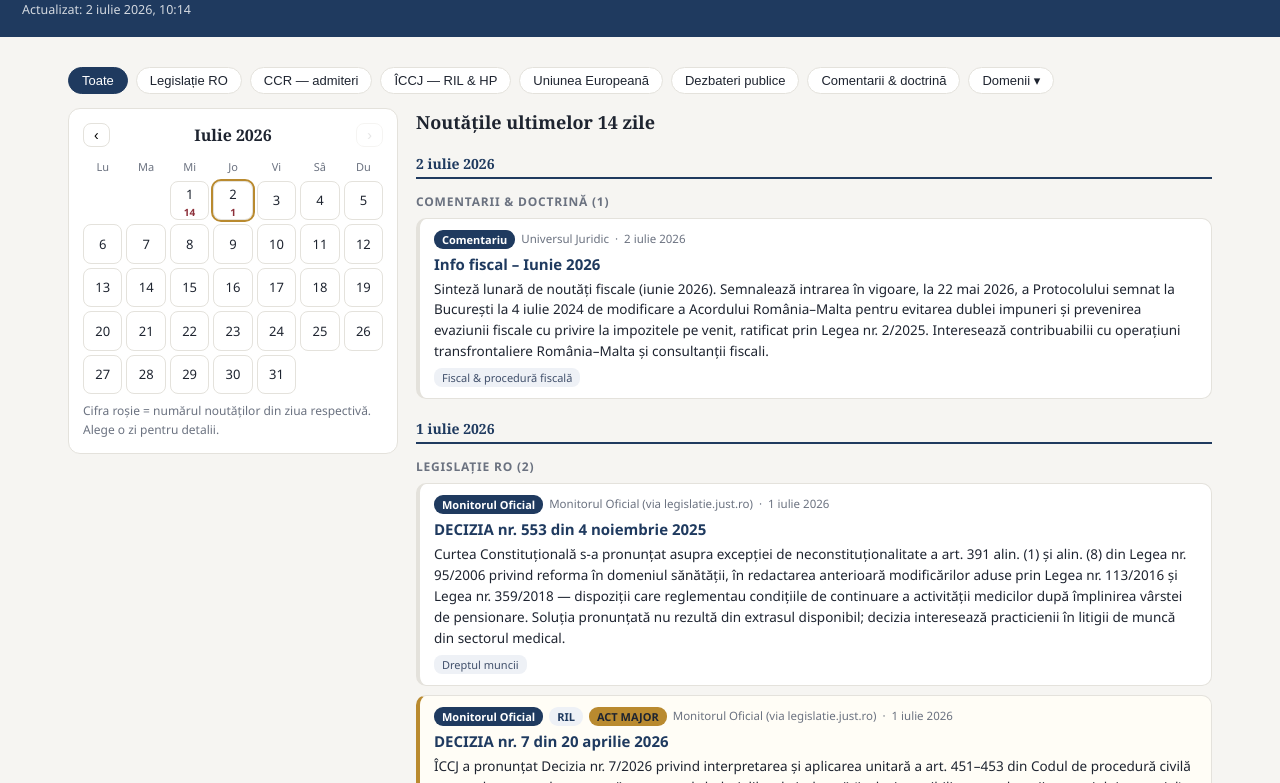
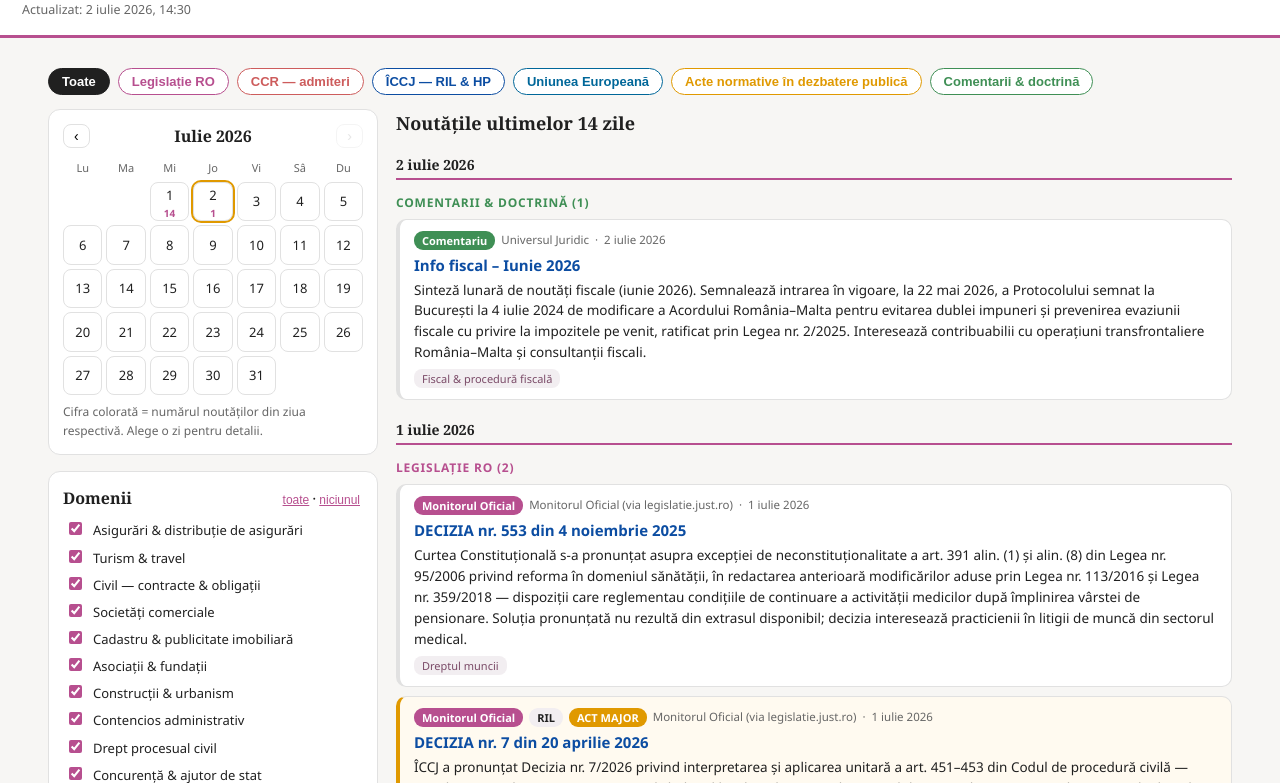
Before and after one commit to COSMINILIESCU/monitor-legislativ-date, a plain HTML site: page index.html in a window 1280 px wide. Shown: the part 69-852 px from the top of the page. Drawn offline with Linux system fonts and the light colour scheme.

Commit message:
redesign: culori PIM, butoane colorate pe categorii, domenii verticale prebifate

```diff
--- a/data/index.json
+++ b/data/index.json
@@ -1 +1 @@
-{"generatedAt": "2026-07-02T10:14:27", "months": ["2026-06", "2026-07"], "domains": [{"id": "asigurari", "label": "Asigurări & distribuție de asigurări"}, {"id": "travel", "label": "Turism & travel"}, {"id": "civil-contracte", "label": "Civil — contracte & obligații"}, {"id": "societati", "label": "Societăți comerciale"}, {"id": "cadastru", "label": "Cadastru & publicitate imobiliară"}, {"id": "asociatii-fundatii", "label": "Asociații & fundații"}, {"id": "constructii", "label": "Construcții & urbanism"}, {"id": "contencios-administrativ", "label": "Contencios administrativ"}, {"id": "procesual-civil", "label": "Drept procesual civil"}, {"id": "concurenta", "label": "Concurență & ajutor de stat"}, {"id": "fuziuni-achizitii", "label": "Fuziuni & achiziții (M&A)"}, {"id": "munca", "label": "Dreptul muncii"}, {"id": "proprietate-intelectuala", "label": "Proprietate intelectuală"}, {"id": "tehnologie", "label": "Tehnologie, cloud & AI"}, {"id": "profesia-avocat", "label": "Profesia de avocat"}, {"id": "fiscal", "label": "Fiscal & procedură fiscală"}, {"id": "achizitii-publice", "label": "Achiziții publice"}, {"id": "insolventa", "label": "Insolvență & restructurare"}], "retentionMonths": 12}
+{"generatedAt": "2026-07-02T14:30:25", "months": ["2026-06", "2026-07"], "domains": [{"id": "asigurari", "label": "Asigurări & distribuție de asigurări"}, {"id": "travel", "label": "Turism & travel"}, {"id": "civil-contracte", "label": "Civil — contracte & obligații"}, {"id": "societati", "label": "Societăți comerciale"}, {"id": "cadastru", "label": "Cadastru & publicitate imobiliară"}, {"id": "asociatii-fundatii", "label": "Asociații & fundații"}, {"id": "constructii", "label": "Construcții & urbanism"}, {"id": "contencios-administrativ", "label": "Contencios administrativ"}, {"id": "procesual-civil", "label": "Drept procesual civil"}, {"id": "concurenta", "label": "Concurență & ajutor de stat"}, {"id": "fuziuni-achizitii", "label": "Fuziuni & achiziții (M&A)"}, {"id": "munca", "label": "Dreptul muncii"}, {"id": "proprietate-intelectuala", "label": "Proprietate intelectuală"}, {"id": "tehnologie", "label": "Tehnologie, cloud & AI"}, {"id": "profesia-avocat", "label": "Profesia de avocat"}, {"id": "fiscal", "label": "Fiscal & procedură fiscală"}, {"id": "achizitii-publice", "label": "Achiziții publice"}, {"id": "insolventa", "label": "Insolvență & restructurare"}], "retentionMonths": 12}
--- a/index.html
+++ b/index.html
@@ -3,42 +3,43 @@
 <head>
 <meta charset="utf-8">
 <meta name="viewport" content="width=device-width, initial-scale=1">
-<!-- data-base: gol => "data/" relativ (Cloudflare/GitHub Pages). Pentru artefact claude.ai
+<!-- data-base: gol => "data/" relativ (GitHub/Cloudflare Pages). Pentru artefact claude.ai
      se setează URL-ul absolut al datelor publicate (raw.githubusercontent.com/...). -->
 <meta name="data-base" content="">
 <title>Monitor Legislativ</title>
 <style>
+  /* Paletă preluată de pe pimasociates.ro: magenta #b74f8f, gri #202020/#666, auriu #e09900 */
   :root{
-    --bg:#f6f5f2; --panel:#ffffff; --ink:#1e2430; --muted:#6b7280; --line:#e4e2dc;
-    --navy:#1f3a5f; --accent:#8c2f39; --gold:#b98a2f; --chip:#eef1f6; --chip-on:#1f3a5f;
+    --bg:#f7f6f4; --panel:#ffffff; --ink:#202020; --muted:#666666; --line:#e1e1e1;
+    --brand:#b74f8f; --gold:#e09900; --chip:#f2eef1;
+    --c-MO:#b74f8f; --c-CCR:#cd5c5c; --c-ICCJ:#0c4da2; --c-UE:#006799;
+    --c-dezbatere:#e09900; --c-comentariu:#3f8f55;
   }
+  .g-MO{--g:var(--c-MO)} .g-CCR{--g:var(--c-CCR)} .g-ICCJ{--g:var(--c-ICCJ)}
+  .g-UE{--g:var(--c-UE)} .g-dezbatere{--g:var(--c-dezbatere)} .g-comentariu{--g:var(--c-comentariu)}
   *{box-sizing:border-box}
   body{margin:0;background:var(--bg);color:var(--ink);
        font:15px/1.55 "Segoe UI",system-ui,-apple-system,sans-serif}
-  a{color:var(--navy)}
-  header{background:var(--navy);color:#fff;padding:18px 22px}
-  header h1{margin:0;font:600 22px/1.2 Georgia,"Times New Roman",serif;letter-spacing:.3px}
-  header .sub{opacity:.85;font-size:13px;margin-top:4px}
-  #updated{font-size:12.5px;opacity:.8}
-  #newbadge{display:none;margin-left:10px;background:var(--gold);color:#1e2430;
+  a{color:var(--c-ICCJ)}
+  header{background:var(--panel);border-bottom:3px solid var(--brand);padding:16px 22px}
+  header h1{margin:0;font:600 22px/1.2 Georgia,"Times New Roman",serif;
+            letter-spacing:.3px;color:var(--ink)}
+  header h1 .pim{color:var(--brand)}
+  header .sub{color:var(--muted);font-size:13px;margin-top:4px}
+  #updated{font-size:12.5px;color:var(--muted);margin-top:2px}
+  #newbadge{display:none;margin-left:10px;background:var(--gold);color:#fff;
             border-radius:12px;padding:2px 10px;font-size:12px;font-weight:600}
-  .wrap{max-width:1180px;margin:0 auto;padding:16px 18px 40px}
-  /* filtre */
+  .wrap{max-width:1220px;margin:0 auto;padding:16px 18px 40px}
+  /* filtre pe categorii */
   .filters{display:flex;flex-wrap:wrap;gap:8px;align-items:center;margin:14px 0}
-  .fbtn{border:1px solid var(--line);background:var(--panel);border-radius:16px;
-        padding:5px 13px;font-size:13px;cursor:pointer;color:var(--ink)}
-  .fbtn.on{background:var(--chip-on);border-color:var(--chip-on);color:#fff}
-  #domwrap{position:relative}
-  #dompanel{display:none;position:absolute;z-index:30;top:36px;left:0;background:var(--panel);
-            border:1px solid var(--line);border-radius:10px;box-shadow:0 8px 24px rgba(0,0,0,.12);
-            padding:12px;width:340px;max-height:340px;overflow:auto}
-  #dompanel label{display:flex;gap:8px;align-items:flex-start;padding:4px 2px;font-size:13.5px;cursor:pointer}
-  #dompanel .actions{display:flex;gap:10px;margin-top:8px;border-top:1px solid var(--line);padding-top:8px}
-  #dompanel .actions button{font-size:12.5px;border:none;background:none;color:var(--navy);
-                            cursor:pointer;text-decoration:underline;padding:0}
+  .fbtn{border:1.5px solid var(--line);background:var(--panel);border-radius:16px;
+        padding:5px 13px;font-size:13px;cursor:pointer;color:var(--ink);font-weight:600}
+  .fbtn.on{background:var(--ink);border-color:var(--ink);color:#fff}
+  .fbtn.gc{border-color:var(--g);color:var(--g)}
+  .fbtn.gc.on{background:var(--g);border-color:var(--g);color:#fff}
   /* layout */
   .cols{display:grid;grid-template-columns:330px 1fr;gap:18px}
-  @media(max-width:840px){.cols{grid-template-columns:1fr}}
+  @media(max-width:860px){.cols{grid-template-columns:1fr}}
   .panel{background:var(--panel);border:1px solid var(--line);border-radius:12px;padding:14px}
   /* calendar */
   .calhead{display:flex;justify-content:space-between;align-items:center;margin-bottom:8px}
@@ -50,47 +51,57 @@
   .dow{font-size:11px;color:var(--muted);text-align:center;padding:2px 0}
   .day{position:relative;aspect-ratio:1;border:1px solid transparent;border-radius:8px;
        display:flex;flex-direction:column;align-items:center;justify-content:center;
-       font-size:13px;cursor:default;color:#9aa0aa}
+       font-size:13px;cursor:default;color:#b5b0ad}
   .day.in{color:var(--ink);cursor:pointer;border-color:var(--line);background:#fff}
-  .day.in:hover{border-color:var(--navy)}
+  .day.in:hover{border-color:var(--brand)}
   .day.today{outline:2px solid var(--gold)}
-  .day.sel{background:var(--navy);color:#fff}
-  .day .n{font-size:10px;line-height:1;margin-top:2px;color:var(--accent);font-weight:700}
-  .day.sel .n{color:#ffd98a}
+  .day.sel{background:var(--brand);color:#fff}
+  .day .n{font-size:10px;line-height:1;margin-top:2px;color:var(--brand);font-weight:700}
+  .day.sel .n{color:#ffe2b8}
   .caltip{font-size:12px;color:var(--muted);margin-top:8px}
+  /* panoul de domenii (stânga, sub calendar) */
+  #dompanelL{margin-top:16px}
+  .domhead{display:flex;justify-content:space-between;align-items:center;margin-bottom:6px}
+  .domhead b{font-family:Georgia,serif;font-size:16px}
+  .domhead .actions button{font-size:12px;border:none;background:none;color:var(--brand);
+                           cursor:pointer;text-decoration:underline;padding:0 3px}
+  #domlist label{display:flex;gap:8px;align-items:flex-start;padding:3.5px 2px;
+                 font-size:13px;cursor:pointer;color:var(--ink)}
+  #domlist input{accent-color:var(--brand);margin-top:2px}
+  #domlist label.off{color:var(--muted)}
   /* listă */
   #viewtitle{font:600 18px Georgia,serif;margin:2px 0 10px}
-  #viewtitle .reset{font:13px "Segoe UI";margin-left:10px;color:var(--navy);cursor:pointer;text-decoration:underline}
-  .dayhead{font:600 14px Georgia,serif;color:var(--navy);border-bottom:2px solid var(--navy);
+  #viewtitle .reset{font:13px "Segoe UI";margin-left:10px;color:var(--brand);cursor:pointer;text-decoration:underline}
+  .dayhead{font:600 14px Georgia,serif;color:var(--ink);border-bottom:2px solid var(--brand);
            padding-bottom:4px;margin:20px 0 10px}
   .sechead{font-size:12px;font-weight:700;letter-spacing:.8px;text-transform:uppercase;
-           color:var(--muted);margin:14px 0 6px}
+           color:var(--g,var(--muted));margin:14px 0 6px}
   .card{background:var(--panel);border:1px solid var(--line);border-left:4px solid var(--line);
         border-radius:10px;padding:11px 14px;margin-bottom:9px}
-  .card.major{border-left-color:var(--gold);background:#fffdf6}
+  .card.major{border-left-color:var(--gold);background:#fffaf0}
   .meta{display:flex;flex-wrap:wrap;gap:6px;align-items:center;font-size:11.5px;color:var(--muted)}
-  .badge{background:var(--chip);border-radius:9px;padding:1px 8px;font-size:11px;font-weight:600;color:var(--navy)}
-  .badge.cat{background:var(--navy);color:#fff}
-  .badge.mj{background:var(--gold);color:#1e2430}
+  .badge{background:var(--chip);border-radius:9px;padding:1px 8px;font-size:11px;font-weight:600;color:var(--ink)}
+  .badge.cat{background:var(--g,var(--ink));color:#fff}
+  .badge.mj{background:var(--gold);color:#fff}
   .card h3{margin:5px 0 4px;font-size:15px;line-height:1.4}
   .card h3 a{text-decoration:none}
   .card h3 a:hover{text-decoration:underline}
   .sum{font-size:13.5px;margin:4px 0 2px}
   .doms{margin-top:6px;display:flex;flex-wrap:wrap;gap:5px}
-  .doms span{font-size:11px;background:var(--chip);border-radius:8px;padding:1px 8px;color:#41506b}
+  .doms span{font-size:11px;background:var(--chip);border-radius:8px;padding:1px 8px;color:#7a4a67}
   details.impact{margin-top:8px;border-top:1px dashed var(--line);padding-top:7px}
-  details.impact summary{cursor:pointer;font-size:12.5px;font-weight:700;color:var(--accent)}
+  details.impact summary{cursor:pointer;font-size:12.5px;font-weight:700;color:var(--brand)}
   details.impact p{font-size:13.5px;margin:7px 0 2px;white-space:pre-wrap}
   .empty{color:var(--muted);font-size:14px;padding:26px;text-align:center}
   #err{display:none;background:#fdf1f1;border:1px solid #e3b8b8;border-radius:10px;
        padding:12px 16px;margin:14px 0;font-size:13.5px}
-  footer{max-width:1180px;margin:10px auto 30px;padding:0 18px;font-size:12px;color:var(--muted)}
+  footer{max-width:1220px;margin:10px auto 30px;padding:0 18px;font-size:12px;color:var(--muted)}
 </style>
 </head>
 <body>
 <header>
-  <h1>Monitor Legislativ</h1>
-  <div class="sub">Legislație · CCR · ÎCCJ (RIL/HP) · Uniunea Europeană · Dezbateri publice · Doctrină</div>
+  <h1><span class="pim">Monitor</span> Legislativ</h1>
+  <div class="sub">Legislație · CCR · ÎCCJ (RIL/HP) · Uniunea Europeană · Acte normative în dezbatere publică · Doctrină</div>
   <div id="updated">se încarcă…<span id="newbadge"></span></div>
 </header>
 
@@ -106,7 +117,14 @@
           <button id="nextm" title="luna următoare">›</button>
         </div>
         <div class="grid" id="calgrid"></div>
-        <div class="caltip">Cifra roșie = numărul noutăților din ziua respectivă. Alege o zi pentru detalii.</div>
+        <div class="caltip">Cifra colorată = numărul noutăților din ziua respectivă. Alege o zi pentru detalii.</div>
+      </div>
+      <div class="panel" id="dompanelL">
+        <div class="domhead">
+          <b>Domenii</b>
+          <span class="actions"><button id="domall">toate</button>·<button id="domnone">niciunul</button></span>
+        </div>
+        <div id="domlist"></div>
       </div>
     </div>
     <div>
@@ -116,7 +134,7 @@
   </div>
 </div>
 <footer>
-  Conținut agregat automat din surse publice (Monitorul Oficial via legislatie.just.ro, ccr.ro, scj.ro,
+  Conținut agregat automat din surse publice (Monitorul Oficial via legislatie.just.ro, ccr.ro, iccj.ro,
   EUR-Lex, curia.europa.eu, pagini de transparență decizională, publicații juridice). Rezumatele sunt
   generate automat și au caracter informativ — verificați întotdeauna textul oficial înainte de a-l invoca.
 </footer>
@@ -132,7 +150,7 @@ const CATS = [
   {id:"CCR",         label:"CCR — admiteri"},
   {id:"ICCJ",        label:"ÎCCJ — RIL & HP"},
   {id:"UE",          label:"Uniunea Europeană", sub:["UE-JOUE","UE-CJUE","UE-propuneri"]},
-  {id:"dezbatere",   label:"Dezbateri publice"},
+  {id:"dezbatere",   label:"Acte normative în dezbatere publică"},
   {id:"comentariu",  label:"Comentarii & doctrină"},
 ];
 const CAT_LABEL = {"MO":"Monitorul Oficial","CCR":"CCR","ICCJ":"ÎCCJ","UE-JOUE":"JO UE",
@@ -143,12 +161,13 @@ const ACT_LABEL = {"lege":"Lege","oug":"OUG","og":"OG","hg":"HG","ordin":"Ordin"
   "hotarare-cjue":"Hotărâre CJUE","regulament-ue":"Regulament UE","directiva-ue":"Directivă UE",
   "decizie-ue":"Decizie UE","propunere-ue":"Propunere UE","proiect-dezbatere":"Proiect în dezbatere",
   "comentariu":"", "altul":""};
+const catGroup = c => c && c.startsWith("UE") ? "UE" : c;
 
 const state = {
   index:null, monthCache:{},
-  calYear:0, calMonth:0,           // luna afișată în calendar (monthIndex 0-11)
+  calYear:0, calMonth:0,           // luna afișată în calendar
   selDay:null,                     // "YYYY-MM-DD" sau null => flux recent
-  cat:"all", domains:new Set(),    // filtre
+  cat:"all", domains:new Set(),    // domeniile bifate (implicit: toate)
 };
 const $ = id => document.getElementById(id);
 const todayISO = () => new Date().toISOString().slice(0,10);
@@ -173,7 +192,8 @@ function passFilters(it){
     const ids = cat.sub || [cat.id];
     if(!ids.includes(it.sourceCategory)) return false;
   }
-  if(state.domains.size){
+  // toate domeniile bifate => fără filtrare (se văd și elementele fără domenii atribuite)
+  if(state.domains.size < state.index.domains.length){
     if(!(it.domains||[]).some(d=>state.domains.has(d))) return false;
   }
   return true;
@@ -182,11 +202,12 @@ function passFilters(it){
 /* ── randare carduri ── */
 function card(it){
   const act = ACT_LABEL[it.actType] || "";
+  const g = catGroup(it.sourceCategory);
   const doms = (it.domains||[]).map(d=>{
     const dd = state.index.domains.find(x=>x.id===d); return dd?dd.label:d; });
   return `<div class="card${it.isMajor?" major":""}">
     <div class="meta">
-      <span class="badge cat">${CAT_LABEL[it.sourceCategory]||it.sourceCategory}</span>
+      <span class="badge cat g-${g}">${CAT_LABEL[it.sourceCategory]||it.sourceCategory}</span>
       ${act?`<span class="badge">${act}</span>`:""}
       ${it.isMajor?`<span class="badge mj">ACT MAJOR</span>`:""}
       <span>${it.source}</span><span>·</span><span>${fmtDay(it.date)}</span>
@@ -207,7 +228,7 @@ function renderGrouped(items){
     const ids = cat.sub || [cat.id];
     const sub = items.filter(it=>ids.includes(it.sourceCategory));
     if(!sub.length) continue;
-    html += `<div class="sechead">${cat.label} (${sub.length})</div>` + sub.map(card).join("");
+    html += `<div class="sechead g-${cat.id}">${cat.label} (${sub.length})</div>` + sub.map(card).join("");
   }
   return html;
 }
@@ -271,32 +292,27 @@ $("nextm").onclick = ()=>{ if(++state.calMonth>11){state.calMonth=0;state.calYea
 
 /* ── filtre ── */
 function buildFilters(){
-  let html = `<button class="fbtn on" data-cat="all">Toate</button>` +
-    CATS.map(c=>`<button class="fbtn" data-cat="${c.id}">${c.label}</button>`).join("");
-  html += `<span id="domwrap"><button class="fbtn" id="dombtn">Domenii ▾</button>
-    <div id="dompanel">` +
-    state.index.domains.map(d=>`<label><input type="checkbox" value="${d.id}"> ${d.label}</label>`).join("") +
-    `<div class="actions"><button id="domall">toate</button><button id="domnone">niciunul</button></div>
-    </div></span>`;
-  $("catbar").innerHTML = html;
-
+  // butoanele pe categorii, fiecare cu propria culoare
+  $("catbar").innerHTML = `<button class="fbtn on" data-cat="all">Toate</button>` +
+    CATS.map(c=>`<button class="fbtn gc g-${c.id}" data-cat="${c.id}">${c.label}</button>`).join("");
   $("catbar").querySelectorAll("[data-cat]").forEach(b=>b.addEventListener("click",()=>{
     $("catbar").querySelectorAll("[data-cat]").forEach(x=>x.classList.remove("on"));
     b.classList.add("on"); state.cat=b.dataset.cat; refresh();
   }));
-  $("dombtn").onclick = e=>{ e.stopPropagation();
-    $("dompanel").style.display = $("dompanel").style.display==="block"?"none":"block"; };
-  document.addEventListener("click",e=>{
-    if(!$("domwrap").contains(e.target)) $("dompanel").style.display="none"; });
-  $("dompanel").addEventListener("change",()=>{
-    state.domains = new Set([...$("dompanel").querySelectorAll("input:checked")].map(i=>i.value));
-    $("dombtn").textContent = state.domains.size?`Domenii (${state.domains.size}) ▾`:"Domenii ▾";
-    $("dombtn").classList.toggle("on", state.domains.size>0); refresh();
+
+  // lista verticală de domenii — toate prebifate
+  $("domlist").innerHTML = state.index.domains.map(d=>
+    `<label><input type="checkbox" value="${d.id}" checked> ${d.label}</label>`).join("");
+  $("domlist").addEventListener("change",()=>{
+    state.domains = new Set([...$("domlist").querySelectorAll("input:checked")].map(i=>i.value));
+    $("domlist").querySelectorAll("label").forEach(l=>
+      l.classList.toggle("off", !l.querySelector("input").checked));
+    refresh();
   });
-  $("domall").onclick = ()=>{ $("dompanel").querySelectorAll("input").forEach(i=>i.checked=true);
-    $("dompanel").dispatchEvent(new Event("change")); };
-  $("domnone").onclick = ()=>{ $("dompanel").querySelectorAll("input").forEach(i=>i.checked=false);
-    $("dompanel").dispatchEvent(new Event("change")); };
+  $("domall").onclick = ()=>{ $("domlist").querySelectorAll("input").forEach(i=>i.checked=true);
+    $("domlist").dispatchEvent(new Event("change")); };
+  $("domnone").onclick = ()=>{ $("domlist").querySelectorAll("input").forEach(i=>i.checked=false);
+    $("domlist").dispatchEvent(new Event("change")); };
 }
 function refresh(){ state.selDay ? showDay(state.selDay) : showRecent(); }
 
@@ -314,6 +330,7 @@ function refresh(){ state.selDay ? showDay(state.selDay) : showRecent(); }
     $("updated").textContent = "date indisponibile";
     return;
   }
+  state.domains = new Set(state.index.domains.map(d=>d.id));   // toate prebifate
   const gen = new Date(state.index.generatedAt);
   $("updated").firstChild.textContent =
     "Actualizat: " + gen.getDate()+" "+MONTH_RO[gen.getMonth()]+" "+gen.getFullYear()
```
Also changed, not shown: data/latest.json.
